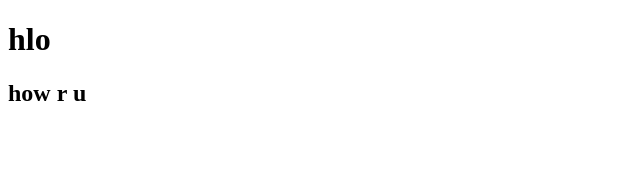
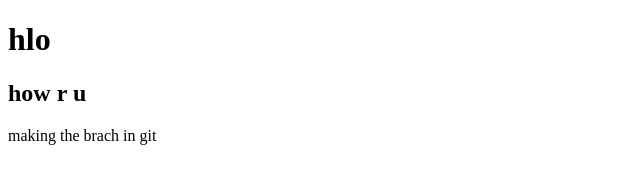
Before and after one commit to Nitesh220901/Student-Name-Site, a plain HTML site: page index.html in a window 1280 px wide. Shown: the whole page, without its empty margins (0-640 px from the left). Drawn offline with Linux system fonts and the light colour scheme.

Commit message:
new branch

```diff
--- a/index.html
+++ b/index.html
@@ -9,5 +9,7 @@
 <body>
     <h1>hlo</h1>
     <h2>how r u</h2>
+
+    <p>making the brach in git</p>
 </body>
 </html>
```
